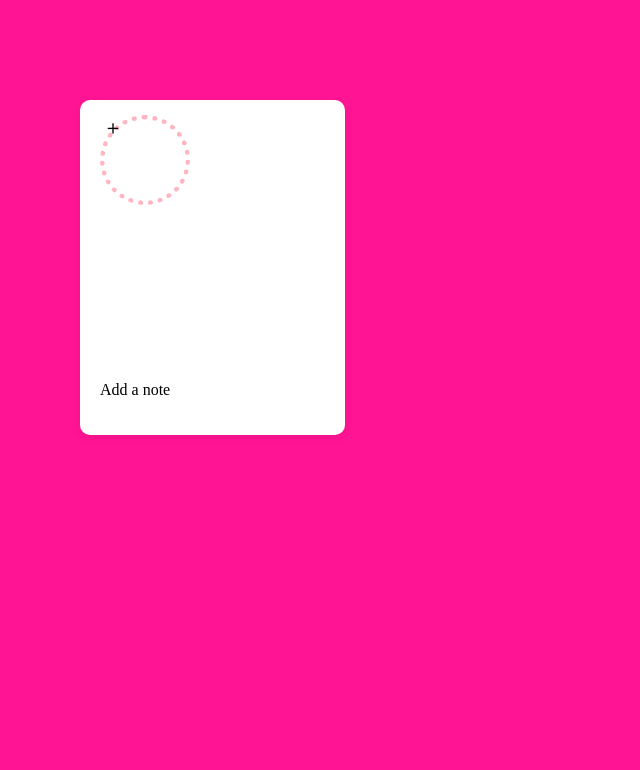
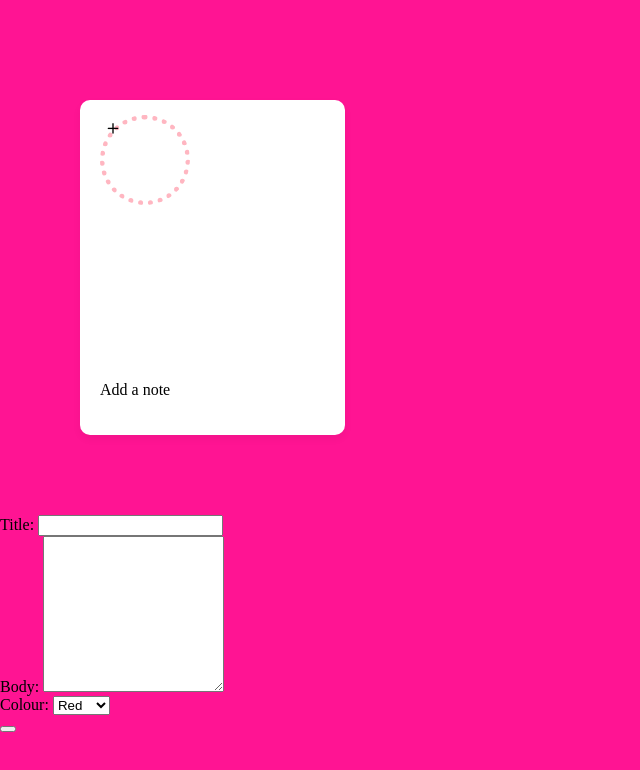
Before and after one commit to ChristinaAlferieva/BasicHTMLandCSSandDOMAPI, a plain HTML site: page problem-2/index.html in a window 1280 px wide. Shown: the whole page, without its empty margins (0-640 px from the left). Drawn offline with nearby package versions, Linux system fonts and the light colour scheme.

Commit message:
Changes to HTML

```diff
--- a/problem-2/index.html
+++ b/problem-2/index.html
@@ -15,5 +15,33 @@
 			<p>Add a note</p>
 			</li>
 		</div>
+
+		<div class="notePopup">
+			<div class="Popup">
+				<div class="content">
+					<form action="#">
+						<div class="title">
+							<label>Title:</label>
+							<input type="text">
+						</div>
+						<div class="body">
+							<label>Body:</label>
+							<textarea rows="10" ></textarea>
+						</div>
+						<div class="pickColour">
+							<label>Colour:</label>
+							<select id="colour" name="colour">
+								<option value="red" selected>Red</option>
+								<option value="pink">Pink</option>
+								<option value="white">White</option>
+							</select>
+						</div>
+						<button></button>
+					</form>
+				</div>
+			<div>
+		</div>
+
+		<script src="site.js"></script>
 	</body>
 </html>
```
